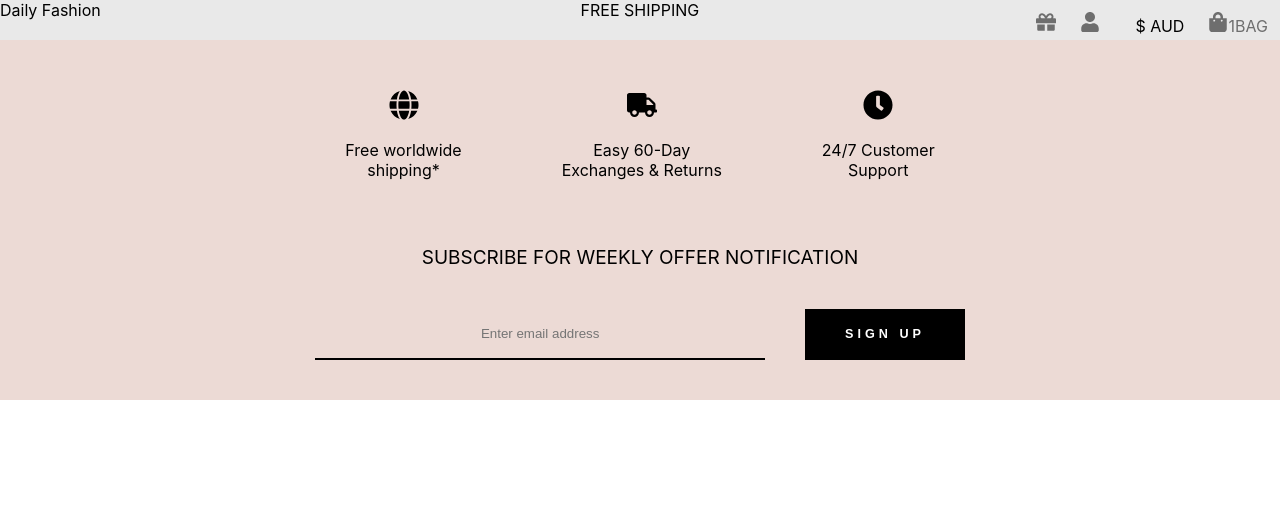
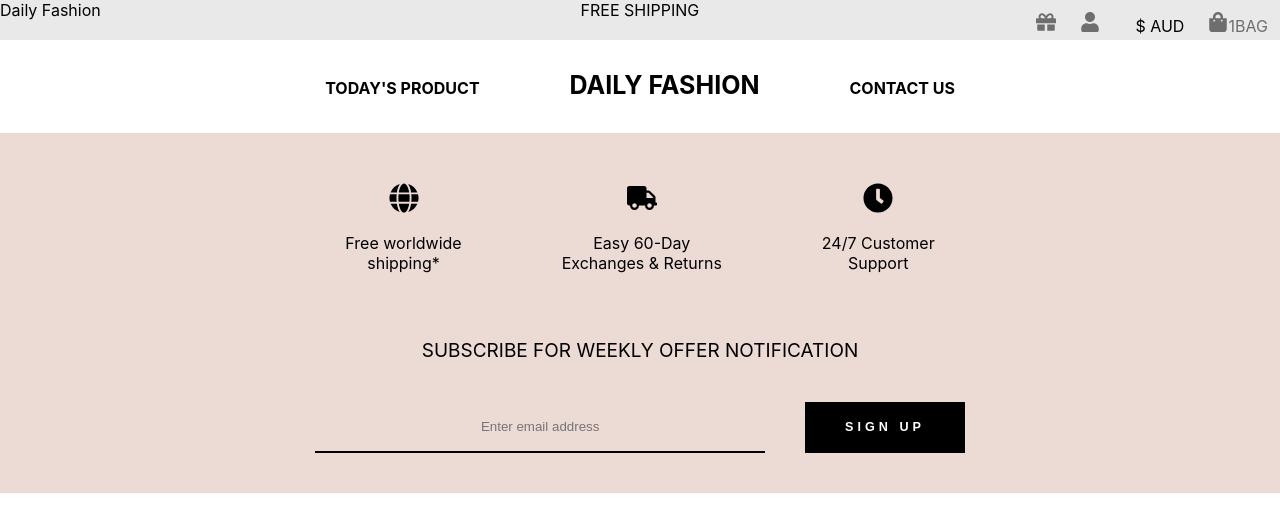
Before and after one commit to RummanSadiq/shoponeline, a React (Create React App) app: page / in a window 1280 px wide. Shown: the top 532 px of the page. Built offline with nearby package versions, Linux system fonts and the light colour scheme.

Commit message:
navbar header complete

```diff
--- a/src/App.css
+++ b/src/App.css
@@ -154,3 +154,29 @@ li a{
   text-align: right;
 }
 /* topheader style end here */
+
+
+/* Navbarheader start here */
+a.df{
+  font-size: 25px;
+}
+.navbar-header ul{
+  text-align: center;
+}
+
+.navbar-header{
+  padding: 30px 100px;
+}
+
+.navbar-header ul li a{
+  color: #000;
+  font-weight: bold;
+}
+
+.navbar-header ul li{
+  width: auto;
+  height: 25px;
+  padding: 0px 30px;
+  margin:0px 15px;
+}
+/* Navbarheader end here */
--- a/src/App.js
+++ b/src/App.js
@@ -1,11 +1,13 @@
 import './App.css';
 import Footer from './components/footer/footer';
+import NavbarHeader from './components/header/navheader/navbarheader';
 import TopHeader from './components/header/topheader/topheader';
 
 function App() {
   return (
     <div className="App">
       <TopHeader />
+      <NavbarHeader />
       <Footer />
     </div>
   );
--- /dev/null
+++ b/src/components/header/navheader/navbarheader.js
@@ -0,0 +1,24 @@
+import React, { Component } from "react";
+import NbComponent from "./navbarheadercomponent";
+
+class NavbarHeader extends Component{
+  render(){
+    return (
+      <div className="navbar-header">
+        <ul>
+          <NbComponent>
+            <a href=''>TODAY'S PRODUCT</a>
+          </NbComponent>
+          <NbComponent>
+            <a class="df" href=''>DAILY FASHION</a>
+          </NbComponent>
+          <NbComponent>
+            <a href=''>CONTACT US</a>
+          </NbComponent>
+        </ul>
+      </div>
+    )
+  }
+}
+
+export default NavbarHeader;
--- /dev/null
+++ b/src/components/header/navheader/navbarheadercomponent.js
@@ -0,0 +1,12 @@
+import React from 'react';
+
+
+const NbComponent = (props) =>{
+  return (
+    <li>
+      {props.children}
+    </li>
+  )
+}
+
+export default NbComponent;
```
